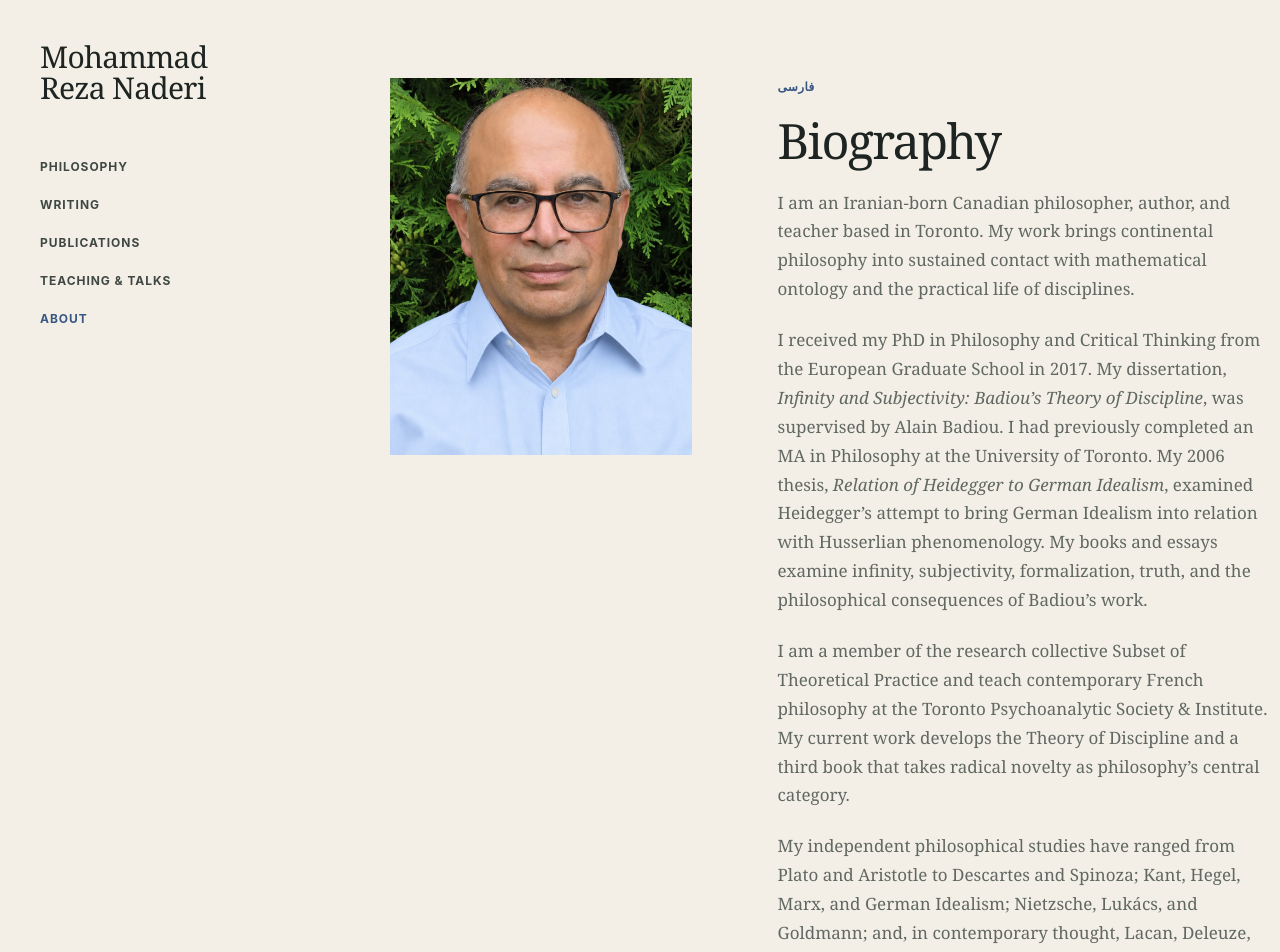
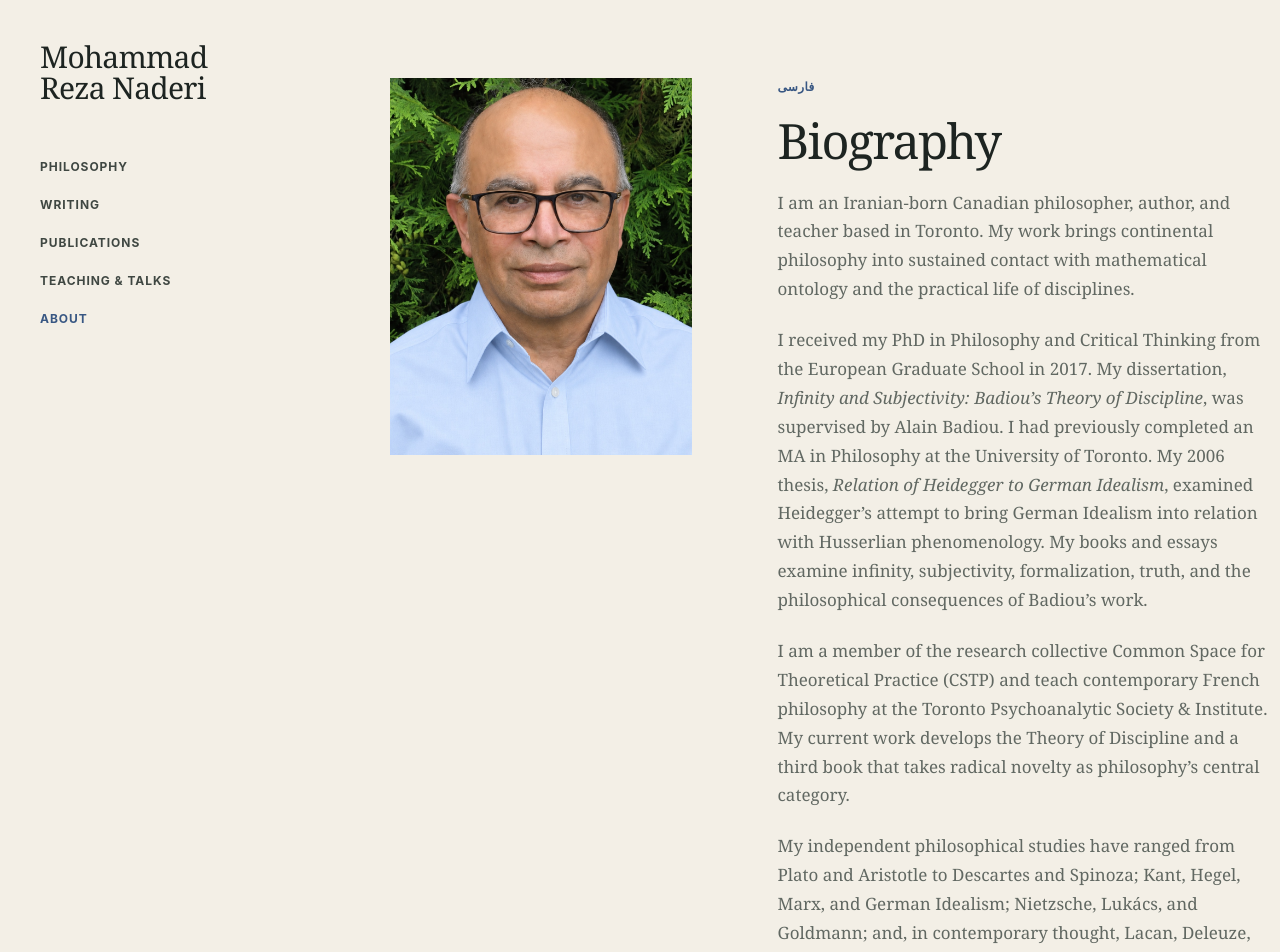
Before and after one commit to mohammad-naderi/mrnaderi.org, a Next.js app: page /about in a window 1280 px wide. Shown: the top 952 px of the page. Built offline with nearby package versions, Linux system fonts and the light colour scheme.

Commit message:
Rename research collective to CSTP

```diff
--- a/app/about/page.tsx
+++ b/app/about/page.tsx
@@ -91,8 +91,8 @@ export default function AboutPage() {
               consequences of Badiou’s work.
             </p>
             <p>
-              I am a member of the research collective Subset of Theoretical
-              Practice and teach contemporary French philosophy at the Toronto
+              I am a member of the research collective Common Space for Theoretical
+              Practice (CSTP) and teach contemporary French philosophy at the Toronto
               Psychoanalytic Society &amp; Institute. My current work develops the
               Theory of Discipline and a third book that takes radical novelty as
               philosophy’s central category.
```
